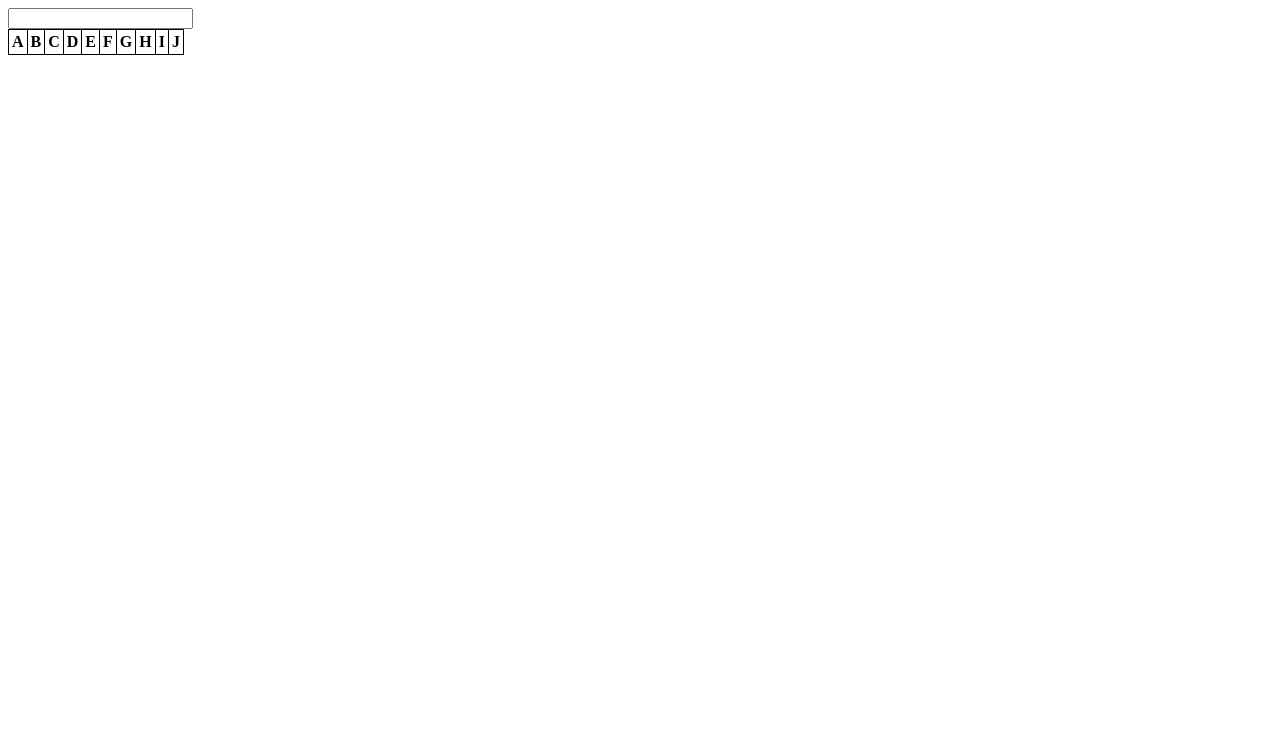
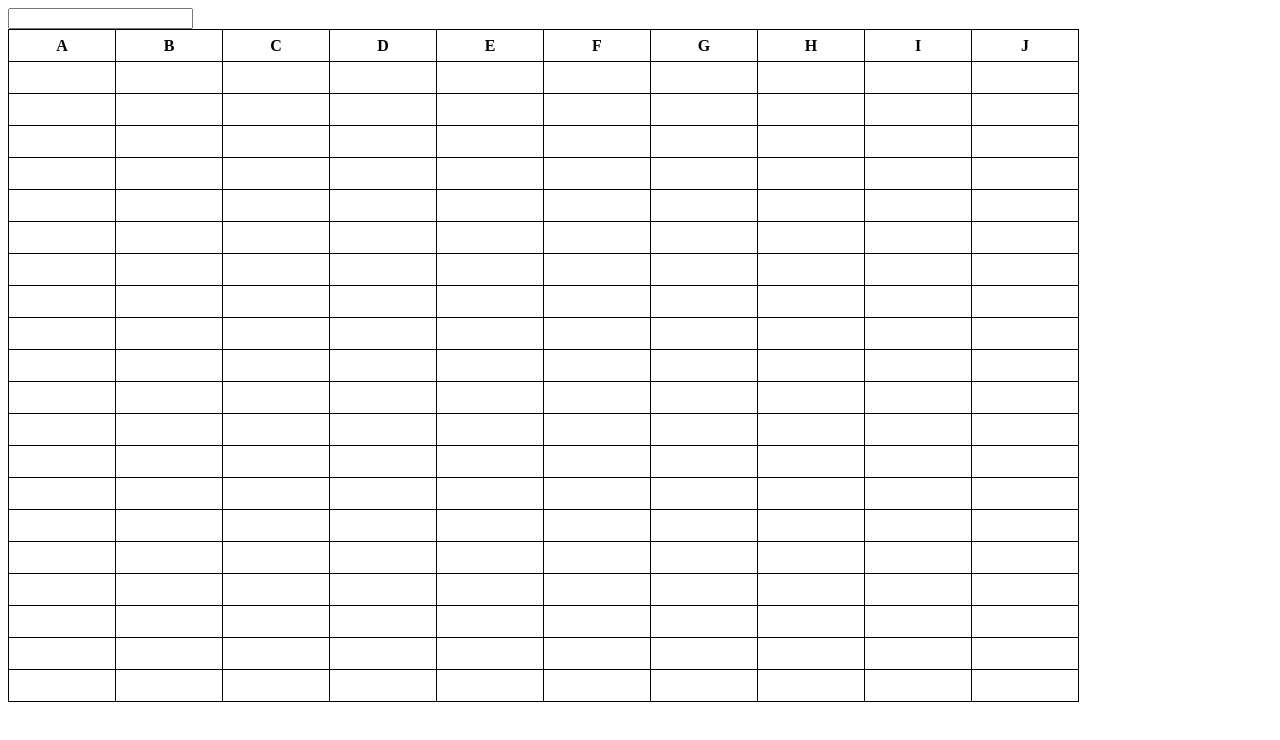
Before and after one commit to lichinshao/X-cell, a website: page public/index.html in a window 1280 px wide. Drawn offline with Linux system fonts and the light colour scheme.

Commit message:
modified table view

```diff
--- a/public/css/styles.css
+++ b/public/css/styles.css
@@ -2,9 +2,9 @@ table {
 	border-collapse: collapse;
 }
 
-th,
-tr {
+th, td {
 	border: 1px solid black;
-	min-width: 100 px;
+	min-width: 100px;
+	height: 25px;
 	padding: 3px;
 }
--- a/public/js/bundle.js
+++ b/public/js/bundle.js
@@ -75,7 +75,7 @@ class TableModel {
 module.exports = TableModel;
 },{}],5:[function(require,module,exports){
 const { getLetterRange } = require('./array-util');
-const { removeChildren, createTH } = require('./dom-util');
+const { removeChildren, createTH, createTR, createTD } = require('./dom-util');
 
 
 class TableView {
@@ -90,10 +90,12 @@ class TableView {
 
 	initDomReferences() {
 		this.headerRowEl = document.querySelector('THEAD TR');
+		this.sheetBodyEl = document.querySelector('TBODY');
 	}
 
 	renderTable() {
 		this.renderTableHeader();
+		this.renderTableBody();
 	}
 
 	renderTableHeader() {
@@ -102,6 +104,22 @@ class TableView {
 			.map(colLabel => createTH(colLabel))
 			.forEach(th => this.headerRowEl.appendChild(th));
 	}
+
+	renderTableBody() {
+		const fragment = document.createDocumentFragment();
+		for (let row = 0; row < this.model.numRows; row++) {
+			const tr = createTR();
+			for (let col = 0; col < this.model.numCols; col++) {
+				const position = {col :col, row: row};
+				const value = this.model.getValue(position);
+				const td = createTD(value);
+				tr.appendChild(td);
+			}
+			fragment.appendChild(tr);
+		}
+		removeChildren(this.sheetBodyEl);
+		this.sheetBodyEl.appendChild(fragment);
+	}
 }
 
 module.exports = TableView;
```
Also changed, not shown: client/js/table-view.js (+19 -1 lines).
